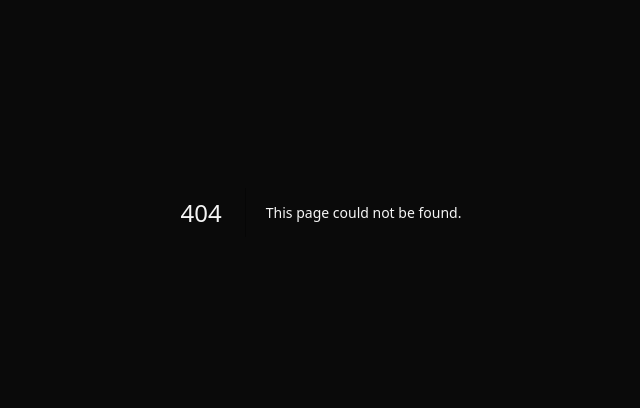
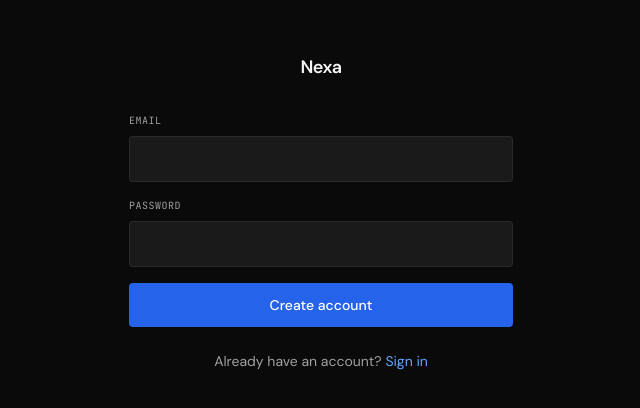
Before and after one commit to AbdullahRah/nexa, a Next.js app: page /auth/signup in a window 1280 px wide. Before the commit this address had no page. Shown: the part 188-596 px from the top of the page, without its empty margins (319-959 px from the left). Built offline with nearby package versions, Linux system fonts and the light colour scheme.

Commit message:
fix: use NEXT_PUBLIC_APP_URL for email redirect to prevent localhost redirect

```diff
--- /dev/null
+++ b/app/auth/signup/page.tsx
@@ -0,0 +1,98 @@
+"use client";
+
+import { useState } from "react";
+import { createSupabaseBrowser } from "@/lib/auth/supabase-browser";
+import Link from "next/link";
+
+export default function SignupPage() {
+  const [email, setEmail] = useState("");
+  const [password, setPassword] = useState("");
+  const [error, setError] = useState("");
+  const [loading, setLoading] = useState(false);
+  const [done, setDone] = useState(false);
+
+  async function handleSubmit(e: React.FormEvent) {
+    e.preventDefault();
+    setError("");
+    setLoading(true);
+
+    const supabase = createSupabaseBrowser();
+    const { error } = await supabase.auth.signUp({
+      email,
+      password,
+      options: { emailRedirectTo: `${process.env.NEXT_PUBLIC_APP_URL || window.location.origin}/api/auth/callback` },
+    });
+
+    if (error) {
+      setError(error.message);
+      setLoading(false);
+    } else {
+      setDone(true);
+      setLoading(false);
+    }
+  }
+
+  if (done) {
+    return (
+      <div className="min-h-screen bg-[#0A0A0A] flex items-center justify-center px-6">
+        <div className="w-full max-w-sm text-center">
+          <p className="text-[#F5F5F5] font-medium mb-2">Check your email</p>
+          <p className="text-[#A0A0A0] text-sm">
+            We sent a confirmation link to <strong className="text-[#F5F5F5]">{email}</strong>. Click it to activate your account.
+          </p>
+        </div>
+      </div>
+    );
+  }
+
+  return (
+    <div className="min-h-screen bg-[#0A0A0A] flex items-center justify-center px-6">
+      <div className="w-full max-w-sm">
+        <Link href="/" className="block text-center font-semibold text-[#F5F5F5] tracking-tight text-lg mb-8">
+          Nexa
+        </Link>
+
+        <form onSubmit={handleSubmit} className="space-y-4">
+          <div>
+            <label className="text-[10px] font-mono text-[#A0A0A0] uppercase tracking-wider block mb-2">Email</label>
+            <input
+              type="email"
+              required
+              value={email}
+              onChange={(e) => setEmail(e.target.value)}
+              className="w-full bg-[#1A1A1A] border border-white/[0.07] rounded text-sm text-[#F5F5F5] px-4 py-3 focus:outline-none focus:border-blue-600/50"
+            />
+          </div>
+          <div>
+            <label className="text-[10px] font-mono text-[#A0A0A0] uppercase tracking-wider block mb-2">Password</label>
+            <input
+              type="password"
+              required
+              minLength={6}
+              value={password}
+              onChange={(e) => setPassword(e.target.value)}
+              className="w-full bg-[#1A1A1A] border border-white/[0.07] rounded text-sm text-[#F5F5F5] px-4 py-3 focus:outline-none focus:border-blue-600/50"
+            />
+          </div>
+
+          {error && <p className="text-red-400 text-sm">{error}</p>}
+
+          <button
+            type="submit"
+            disabled={loading}
+            className="w-full bg-blue-600 hover:bg-blue-700 disabled:opacity-50 text-white text-sm font-medium py-3 rounded transition-colors"
+          >
+            {loading ? "Creating account..." : "Create account"}
+          </button>
+        </form>
+
+        <p className="text-center text-[#A0A0A0] text-sm mt-6">
+          Already have an account?{" "}
+          <Link href="/auth/login" className="text-blue-400 hover:text-blue-300 transition-colors">
+            Sign in
+          </Link>
+        </p>
+      </div>
+    </div>
+  );
+}
```
